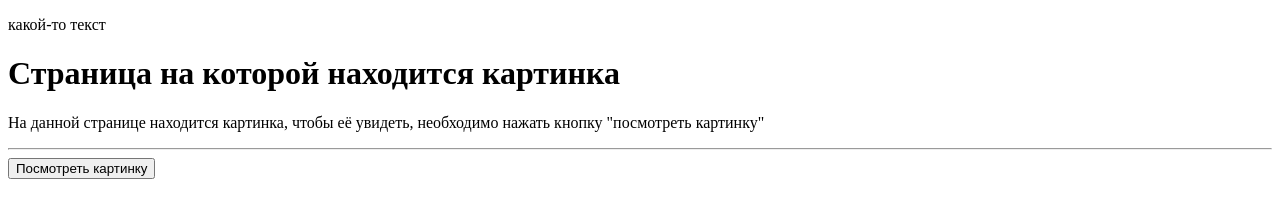
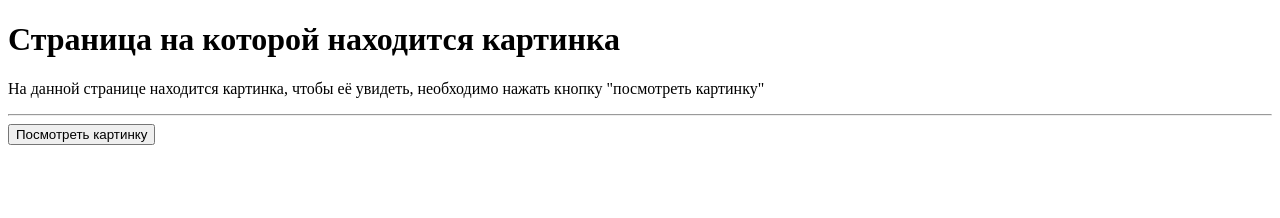
Before and after one commit to MaksimMilov/dz, a plain HTML site: page index.html in a window 1280 px wide. Drawn offline with Linux system fonts and the light colour scheme.

Commit message:
Revert "Update index.html"
This reverts commit be974a196dd67a91f3cfdb25c973d72ba981992d.

```diff
--- a/index.html
+++ b/index.html
@@ -4,10 +4,9 @@
     <meta charset="UTF-8">
     <meta http-equiv="X-UA-Compatible" content="IE=edge">
     <meta name="viewport" content="width=device-width, initial-scale=1.0">
-    <title>Document</title>
+    <title>Страница</title>
 </head>
 <body>
-    <p>какой-то текст</p>
     <h1>Страница на которой находится картинка
     </h1>
     <p>На данной странице находится картинка, чтобы её увидеть, необходимо нажать кнопку "посмотреть картинку"</p>
```
